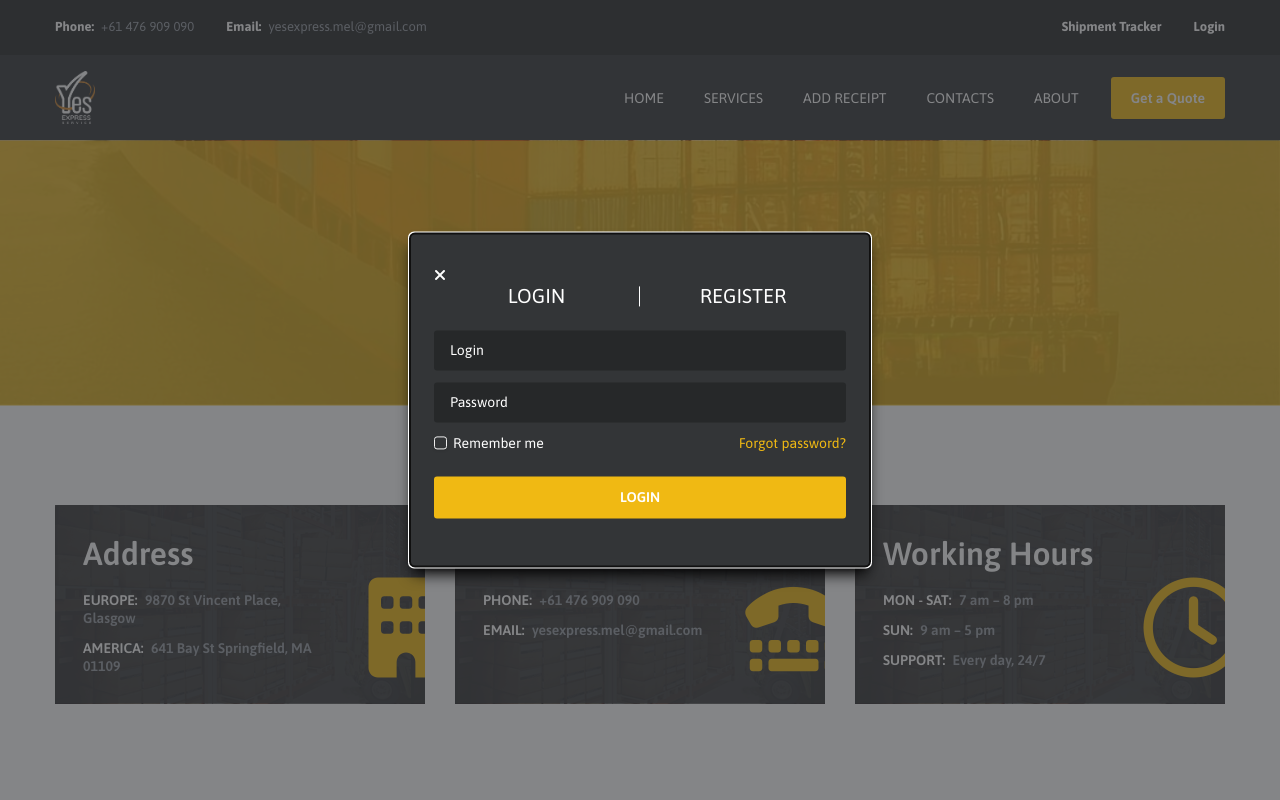
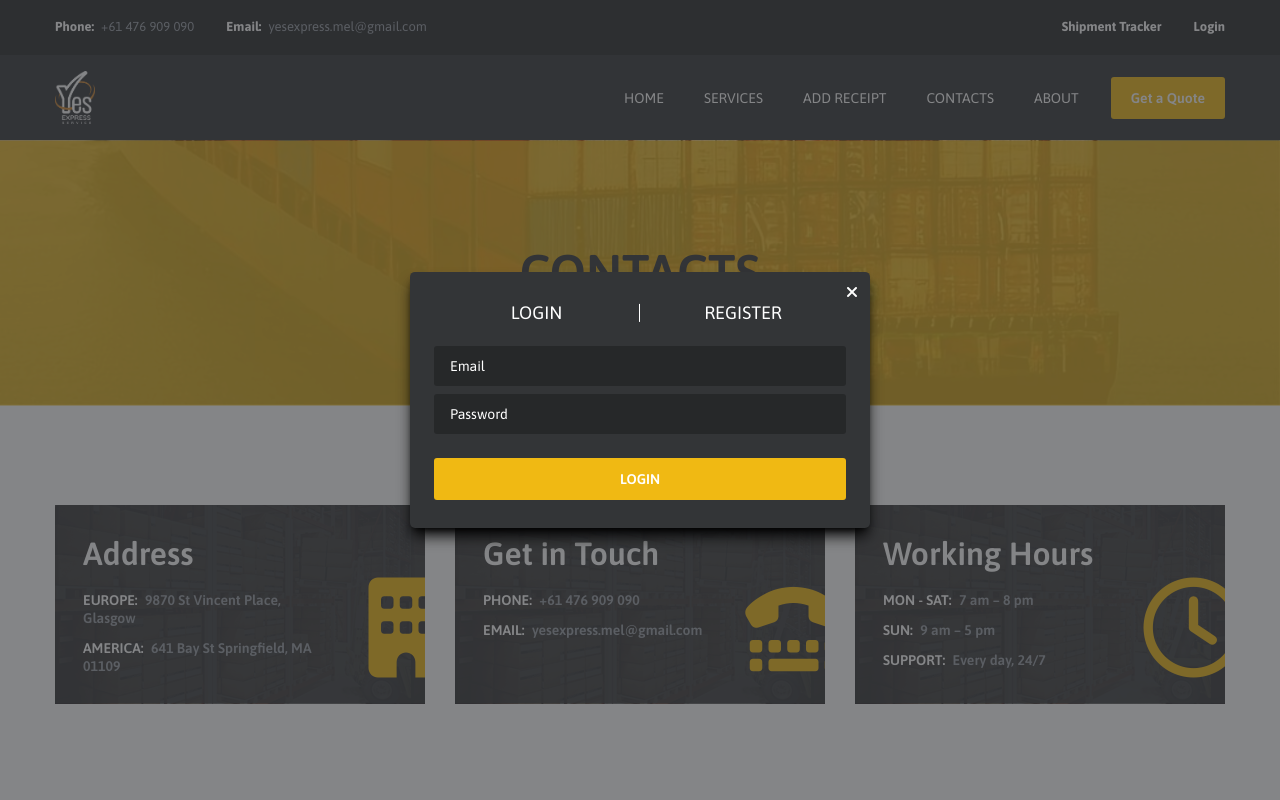
Before and after one commit to kashi992/YesExpress, a React (Create React App) app: page /contact in a window 1280 px wide. Both pictures are taken after a click on the element "Login". Shown: the top 800 px of the page. Built offline with nearby package versions, Linux system fonts and the light colour scheme.

Commit message:
validation

```diff
--- a/src/layout/topBar/loginModal.js
+++ b/src/layout/topBar/loginModal.js
@@ -1,36 +1,161 @@
-import React, { useState } from 'react';
+import React, { useState, useEffect } from 'react';
+import PropTypes from 'prop-types';
 import Modal from 'react-modal';
-import './modal.scss'
-import CustomInput from '../../components/customInput/customInput';
-import CustomCheckbox from '../../components/customCheckbox/customCheckBox';
-import Button from '../../components/buttons/button';
+import './modal.scss';
 
 const LoginModal = ({ isOpen, closeModal }) => {
+    LoginModal.propTypes = {
+        isOpen: PropTypes.bool.isRequired,
+        closeModal: PropTypes.func.isRequired
+    };
+
+    const initialFormData = {
+        email: '',
+        password: '',
+        country: '',
+        name: '',
+        confirmPassword: ''
+    };
+
+    const initialErrors = {
+        email: '',
+        password: '',
+        country: '',
+        name: '',
+        confirmPassword: ''
+    };
+
+    const [formData, setFormData] = useState(initialFormData);
+    const [errors, setErrors] = useState(initialErrors);
+    const [activeTab, setActiveTab] = useState(1);
+    const [successMessage, setSuccessMessage] = useState('');
+
+    const handleChange = e => {
+        setFormData({ ...formData, [e.target.name]: e.target.value });
+    };
+
+    const validateField = (fieldName, value) => {
+        switch (fieldName) {
+            case 'email':
+                const emailRegex = /^(([^<>()\[\]\\.,;:\s@"]+(\.[^<>()\[\]\\.,;:\s@"]+)*)|(".+"))@((\[[0-9]{1,3}\.[0-9]{1,3}\.[0-9]{1,3}\.[0-9]{1,3}\])|(([a-zA-Z\-0-9]+\.)+[a-zA-Z]{2,}))$/;
+                if (!emailRegex.test(value)) {
+                    return 'Invalid email address';
+                }
+                return '';
+            case 'password':
+                if (value.trim() === '') {
+                    return 'Password is required';
+                } else if (value.length < 6 || value.length > 25) {
+                    return 'Password must be between 6 and 25 characters';
+                }
+                return '';
+            case 'country':
+                if (value.trim() === '') {
+                    return 'Country is required';
+                }
+                return '';
+            case 'name':
+                if (value.trim() === '') {
+                    return 'Name is required';
+                }
+                return '';
+            case 'confirmPassword':
+                if (value.trim() === '') {
+                    return 'Please confirm your password';
+                } else if (value !== formData.password) {
+                    return 'Passwords do not match';
+                }
+                return '';
+            default:
+                return '';
+        }
+    };
+
+    const handleSubmit = e => {
+        e.preventDefault();
+        let newErrors = {};
+        Object.keys(formData).forEach(key => {
+            newErrors[key] = validateField(key, formData[key]);
+        });
+        setErrors(newErrors);
+        if (Object.values(newErrors).every(error => error === '')) {
+            setSuccessMessage('Form successfully submitted');
+            setTimeout(() => {
+                setSuccessMessage('');
+                if (activeTab === 1) {
+                    closeModal(); // Close modal after successful submission in tab 1
+                    setFormData(initialFormData); // Reset form data
+                    setErrors(initialErrors); // Reset form errors
+                }
+                setActiveTab(1); // Reset active tab to 1
+            }, 1000);
+        }
+    };
+
+
     return (
         <Modal
-            isOpen={isOpen}
-            onRequestClose={closeModal}
-            className="absolute left-2/4 top-2/4 -translate-x-2/4 -translate-y-2/4 w-[460px] z-20 secondaryBg px-6 pt-8 pb-12  shadow-lg shadow-black rounded-[5px]"
-            contentLabel="Login Modal"
-        >
+        isOpen={isOpen}
+        onRequestClose={closeModal}
+        className="absolute left-2/4 top-2/4 -translate-x-2/4 -translate-y-2/4 w-[460px] z-20 secondaryBg px-6 pt-8 pb-4  shadow-lg shadow-black rounded-[5px] focus-visible:outline-none"
+        contentLabel="Login Modal"
+    >
             <div>
-            <i class="fas fa-times text-white"></i>
+            <i className="fas fa-times text-white cursor-pointer absolute top-3 right-3 z-10" onClick={closeModal}></i>
                 <ul className="flex mb-6 items-center">
-                    <li className='h5 uppercase border-r-[1px] border-white text-center w-2/4 text-white leading-none cursor-pointer'>Login</li>
-                    <li className='h5 uppercase text-center w-2/4 text-white leading-none cursor-not-allowed'>Register</li>
+                    <li className={`text-[18px] uppercase border-r-[1px] border-white text-center w-2/4 text-white leading-none cursor-pointer ${activeTab === 1 ? 'active-tabs' : ''}`} onClick={() => setActiveTab(1)}>Login</li>
+                    <li className={`text-[18px] uppercase text-center w-2/4 text-white leading-none cursor-pointer ${activeTab === 2 ? 'active-tabs' : ''}`} onClick={() => setActiveTab(2)}>Register</li>
                 </ul>
-                <form action="">
-                    <CustomInput type="email" placeholder="Login" className="text-white placeholder:text-white bg-[#262829] mb-3" />
-                    <CustomInput type="password" placeholder="Password" className="text-white placeholder:text-white bg-[#262829] mb-3" />
-                    <div className="flex justify-between items-center">
-                        <CustomCheckbox label="Remember me" id="login" />
-                        <a className='fsSm text-[#f0b913] hover:text-white cursor-pointer'>Forgot password?</a>
-                    </div>
-                    <Button text="Login" className="bg-[#f0b913] uppercase mt-6 w-full text-white hover:bg-white hover:text-[#333537]"/>
+                <form onSubmit={handleSubmit} className="active-content flex flex-col gap-2">
+                    {activeTab === 1 && (
+                         <>
+                         {/* Login form fields */}
+                         <input type="text" name="email" placeholder="Email" className={`h-[40px] rounded-[3px] py-2 px-4 fsSm w-full text-white placeholder:text-white bg-[#262829] ${errors.email && 'border-red-500'}`} value={formData.email} onChange={handleChange} />
+                         {errors.email && <small className="text-red-500">{errors.email}</small>}
+                         <input type="password" name="password" placeholder="Password" className={`h-[40px] rounded-[3px] py-2 px-4 fsSm w-full text-white placeholder:text-white bg-[#262829] ${errors.password && 'border-red-500'}`} value={formData.password} onChange={handleChange} />
+                         {errors.password && <small className="text-red-500">{errors.password}</small>}
+                         <input
+                             type="submit"
+                             value="Login"
+                             className="px-5 py-3 rounded-[3px] text-[14px] font-semibold cursor-pointer text-white bg-[#f0b913] w-full mt-4 uppercase mb-3"/>
+                     </>
+                    )}
+                    {activeTab === 2 && (
+                        <>
+
+                            <input type="text" name="country" placeholder="Country" className={`h-[40px] rounded-[3px] py-2 px-4 fsSm w-full text-white placeholder:text-white bg-[#262829] ${errors.country && 'border-red-500'}`} value={formData.country} onChange={handleChange} />
+                            {errors.country && <small className="text-red-500">{errors.country}</small>}
+
+
+                            <input type="text" name="name" placeholder="Your Name" className={`h-[40px] rounded-[3px] py-2 px-4 fsSm w-full text-white placeholder:text-white bg-[#262829] ${errors.name && 'border-red-500'}`} value={formData.name} onChange={handleChange} />
+                            {errors.name && <small className="text-red-500">{errors.name}</small>}
+
+                            <input type="text" name="email" placeholder="Email" className={`h-[40px] rounded-[3px] py-2 px-4 fsSm w-full text-white placeholder:text-white bg-[#262829] ${errors.email && 'border-red-500'}`} value={formData.email} onChange={handleChange} />
+                            {errors.email && <small className="text-red-500">{errors.email}</small>}
+
+                            <input type="password" name="password" placeholder="Password" className={`h-[40px] rounded-[3px] py-2 px-4 fsSm w-full text-white placeholder:text-white bg-[#262829] ${errors.password && 'border-red-500'}`} value={formData.password} onChange={handleChange} />
+                            {errors.password && <small className="text-red-500">{errors.password}</small>}
+
+                            <input type="password" name="confirmPassword" placeholder="Confirm Password" className={`h-[40px] rounded-[3px] py-2 px-4 fsSm w-full text-white placeholder:text-white bg-[#262829] ${errors.confirmPassword && 'border-red-500'}`} value={formData.confirmPassword} onChange={handleChange} />
+                            {errors.confirmPassword && <small className="text-red-500">{errors.confirmPassword}</small>}
+
+                            <input
+                                type="submit"
+                                value="Register"
+                                className="px-5 py-3 rounded-[3px] text-[14px] font-semibold cursor-pointer text-white bg-[#f0b913] w-full mt-4 uppercase mb-3"/>
+
+                        </>
+                    )}
                 </form>
+                {successMessage && activeTab === 2 && (
+                    <p className="font-semibold text-green-500 mb-5">
+                        {successMessage}
+                    </p>
+                )}
             </div>
         </Modal>
-    )
-}
+    );
+};
 
-export default LoginModal
+
+export default LoginModal;
--- a/src/pages/about/ourAdvantages/index.js
+++ b/src/pages/about/ourAdvantages/index.js
@@ -44,7 +44,7 @@ const OurAdvantages = () => {
     const setWidth = () => {
         return {
             width: 'calc(33.33% - 20px)',
-            '@media screen and (max-width: 600px)': {
+            '@media screen and (maxWidth: 600px)': {
                 width: '100%',
             }
         };
--- a/src/pages/contact/index.js
+++ b/src/pages/contact/index.js
@@ -89,7 +89,7 @@ const Contact = () => {
     const setWidth = () => {
         return {
             width: 'calc(33.33% - 20px)',
-            '@media screen and (max-width: 600px)': {
+            '@media screen and (maxWidth: 600px)': {
                 width: '100%',
             }
         };
@@ -98,7 +98,7 @@ const Contact = () => {
     const inputWidth = () => {
         return {
             width: 'calc(50% - 6px)',
-            '@media screen and (max-width: 600px)': {
+            '@media screen and (maxWidth: 600px)': {
                 width: '100%',
             }
         };
```
